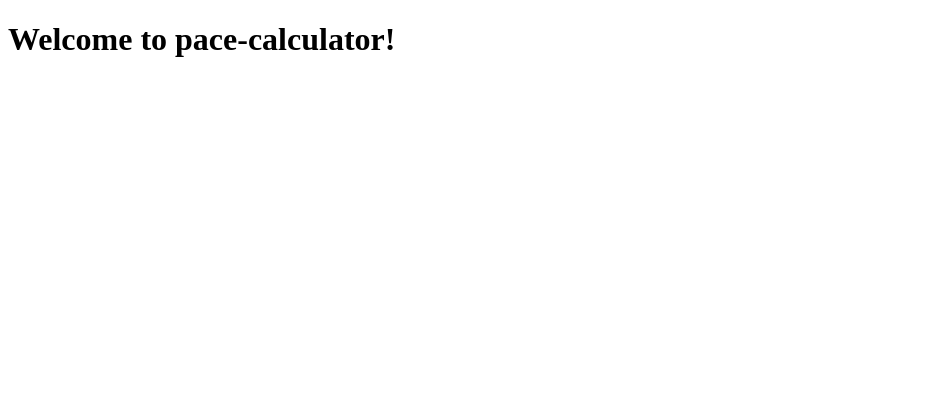
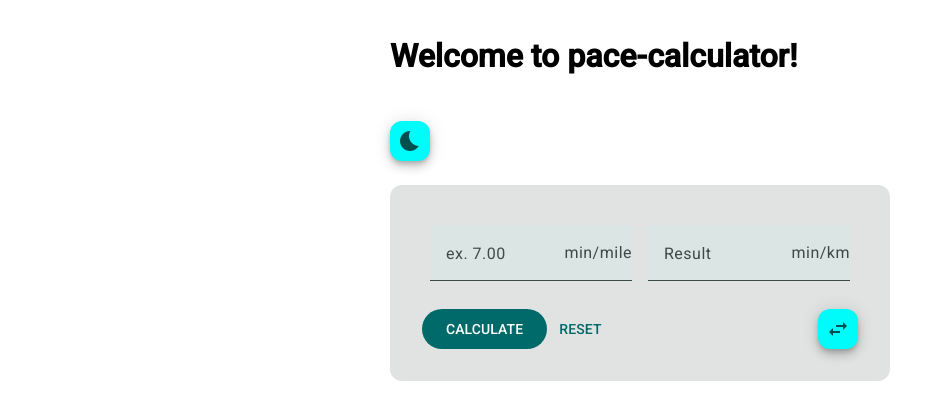
Before and after one commit to Serh1/running-calculator, an Angular app: page / in a window 1280 px wide. Shown: the top 420 px of the page, without its empty margins (0-945 px from the left). Built offline with nearby package versions, Linux system fonts and the light colour scheme.

Commit message:
add Angular Material components and styles for pace calculator

```diff
--- a/angular.json
+++ b/angular.json
@@ -54,6 +54,7 @@
               }
             ],
             "styles": [
+              "@angular/material/prebuilt-themes/azure-blue.css",
               "src/styles.scss"
             ]
           },
@@ -98,5 +99,8 @@
         }
       }
     }
+  },
+  "cli": {
+    "analytics": "27071048-7c4d-4845-b92d-00e2a5c8ccfa"
   }
 }
--- a/package.json
+++ b/package.json
@@ -19,10 +19,12 @@
   },
   "private": true,
   "dependencies": {
+    "@angular/cdk": "^20.0.5",
     "@angular/common": "^20.0.0",
     "@angular/compiler": "^20.0.0",
     "@angular/core": "^20.0.0",
     "@angular/forms": "^20.0.0",
+    "@angular/material": "^20.0.5",
     "@angular/platform-browser": "^20.0.0",
     "@angular/router": "^20.0.0",
     "rxjs": "~7.8.0",
--- a/src/app/app.ts
+++ b/src/app/app.ts
@@ -1,16 +1,196 @@
 import { Component } from '@angular/core';
 import { RouterOutlet } from '@angular/router';
+import { FormsModule } from '@angular/forms';
+import { MatCardModule } from '@angular/material/card';
+import { MatFormFieldModule } from '@angular/material/form-field';
+import { MatInputModule } from '@angular/material/input';
+import { MatIconModule } from '@angular/material/icon';
+import { MatButtonModule } from '@angular/material/button';
 
 @Component({
   selector: 'app-root',
-  imports: [RouterOutlet],
+  standalone: true,
+  imports: [
+    RouterOutlet,
+    FormsModule,
+    MatCardModule,
+    MatFormFieldModule,
+    MatInputModule,
+    MatIconModule,
+    MatButtonModule,
+  ],
   template: `
-    <h1>Welcome to {{title}}!</h1>
+      <main class="main">
+          <div class="content">
+              <h1>Welcome to {{ title }}!</h1>
+              <button
+                      matMiniFab
+                      aria-label="Swap conversion direction"
+                      (click)="switchTheme()"
+              >
+                  <mat-icon>{{ currentTheme === 'light' ? "bedtime" : "sunny" }}</mat-icon>
+              </button>
+              <mat-card class="convert-card" appearance="filled">
+                  <mat-card-content class="inputs-wrapper">
+                      <!-- Left field: input -->
+                      <mat-form-field appearance="fill" class="input-field">
+                          <mat-label>ex. {{ isMileToKm ? '7.00' : '4.30' }}</mat-label>
+                          <span matSuffix>
+                {{ isMileToKm ? 'min/mile' : 'min/km' }}
+              </span>
+                          <input
+                                  matInput
+                                  type="number"
+                                  [(ngModel)]="inputPace"
+                                  placeholder="0.00"
+                          />
+                      </mat-form-field>
 
-    <router-outlet />
+                      <mat-form-field appearance="fill" class="input-field">
+                          <mat-label>Result</mat-label>
+                          <span matSuffix>
+                {{ isMileToKm ? 'min/km' : 'min/mile' }}
+              </span>
+                          <input
+                                  matInput
+                                  type="number"
+                                  [value]="outputPace"
+                                  [readonly]="isMileToKm"
+                                  (ngModelChange)="!isMileToKm && convert()"
+                                  [(ngModel)]="outputPace"
+                                  placeholder="–"
+                          />
+                      </mat-form-field>
+                  </mat-card-content>
+
+                  <mat-card-actions class="card-actions">
+                      <div>
+
+                          <button
+                                  mat-flat-button
+                                  color="primary"
+                                  (click)="convert()"
+                          >
+                              CALCULATE
+                          </button>
+                          <button mat-button (click)="reset()">RESET</button>
+                      </div>
+                      <button
+                              matMiniFab="filled"
+                              aria-label="Swap conversion direction"
+                              (click)="swap()"
+                      >
+                          <mat-icon>swap_horiz</mat-icon>
+                      </button>
+
+                  </mat-card-actions>
+              </mat-card>
+          </div>
+      </main>
+      <router-outlet></router-outlet>
   `,
-  styles: [],
+  styles: [`
+    main {
+      width: 100%;
+      min-height: 100%;
+      display: flex;
+      justify-content: center;
+      align-items: center;
+      padding: 1rem;
+      box-sizing: border-box;
+    }
+
+    .content {
+      display: flex;
+      flex-direction: column;
+      gap: 1.5rem;
+      width: 100%;
+      max-width: 500px;
+    }
+
+    .convert-card {
+      padding: 1.5rem;
+    }
+
+    .inputs-wrapper {
+      display: flex;
+      align-items: center;
+      gap: 1rem;
+    }
+
+    @media (max-width: 600px) {
+      .inputs-wrapper {
+        display: flex;
+        flex-direction: column;
+        align-items: center;
+        flex-wrap: wrap;
+      }
+    }
+
+    .input-field {
+      width: 100%;
+    }
+
+    .card-actions{
+        display: flex;
+        justify-content: space-between;
+        align-items: center;
+    }
+  `],
 })
 export class App {
-  protected title = 'pace-calculator';
+  title = 'pace-calculator';
+
+  // direction flag
+  isMileToKm = true;
+
+  // bind these to the two fields
+  inputPace: number | null = null;
+  outputPace: number | null = null;
+
+  private readonly MILES_TO_KM = 1.60934;
+  currentTheme: 'light' | 'dark' = 'light';
+
+  swap() {
+    // flip direction, clear fields
+    this.isMileToKm = !this.isMileToKm;
+    this.reset();
+  }
+
+  convert() {
+    if (this.inputPace == null || isNaN(this.inputPace)) return;
+
+    if (this.isMileToKm) {
+      // min/mile → min/km
+      this.outputPace = parseFloat(
+          (this.inputPace / this.MILES_TO_KM).toFixed(2)
+      );
+    } else {
+      // min/km → min/mile
+      this.outputPace = parseFloat(
+          (this.inputPace * this.MILES_TO_KM).toFixed(2)
+      );
+    }
+  }
+
+  reset() {
+    this.inputPace = null;
+    this.outputPace = null;
+  }
+
+  switchTheme(){
+    const htmlElement = document.querySelector('html');
+    if (!htmlElement) return;
+
+    // Toggle the class
+    if (this.currentTheme === 'light') {
+      htmlElement.classList.remove('light');
+      htmlElement.classList.add('dark');
+      this.currentTheme = 'dark';
+    } else {
+      htmlElement.classList.remove('dark');
+      htmlElement.classList.add('light');
+      this.currentTheme = 'light';
+    }
+  }
 }
--- a/src/index.html
+++ b/src/index.html
@@ -6,8 +6,10 @@
   <base href="/">
   <meta name="viewport" content="width=device-width, initial-scale=1">
   <link rel="icon" type="image/x-icon" href="favicon.ico">
+  <link href="https://fonts.googleapis.com/css2?family=Roboto:wght@300;400;500&display=swap" rel="stylesheet">
+  <link href="https://fonts.googleapis.com/icon?family=Material+Icons" rel="stylesheet">
 </head>
-<body>
+<body class="mat-typography">
   <app-root></app-root>
 </body>
 </html>
--- a/src/styles.scss
+++ b/src/styles.scss
@@ -1 +1,30 @@
 /* You can add global styles to this file, and also import other style files */
+@use '@angular/material' as mat;
+
+html {
+  color-scheme: light;
+  @include mat.theme((
+          color: mat.$cyan-palette,
+          typography: Roboto,
+          density: 0
+  ));
+}
+
+.light {
+  color-scheme: light;
+}
+
+.dark {
+  color-scheme: dark;
+}
+
+body {
+  margin: 0;
+  font-family: Roboto, "Helvetica Neue", sans-serif;
+}
+
+:root {
+  @include mat.card-overrides((
+          outlined-container-shape: 25px,
+  ));
+}
```
Also changed, not shown: 1 other file (tests, documents, lock files or other folders).
